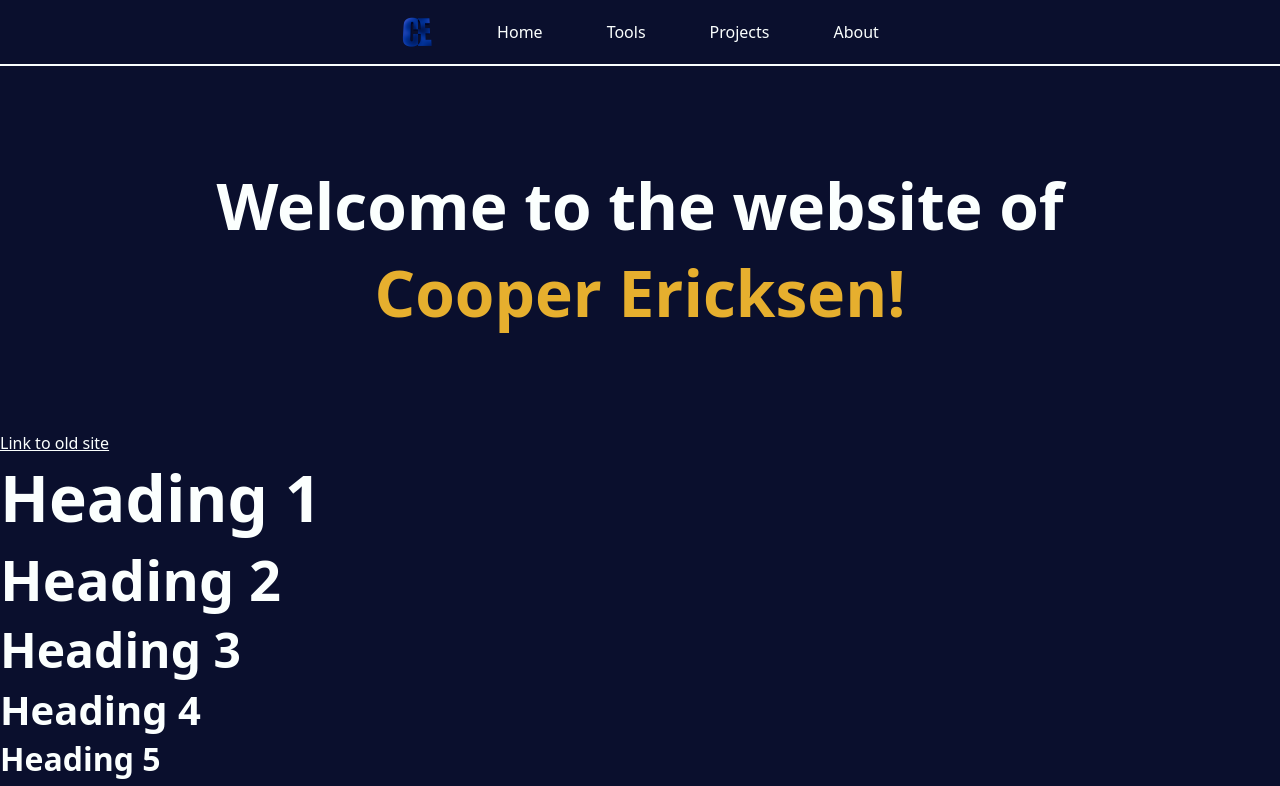
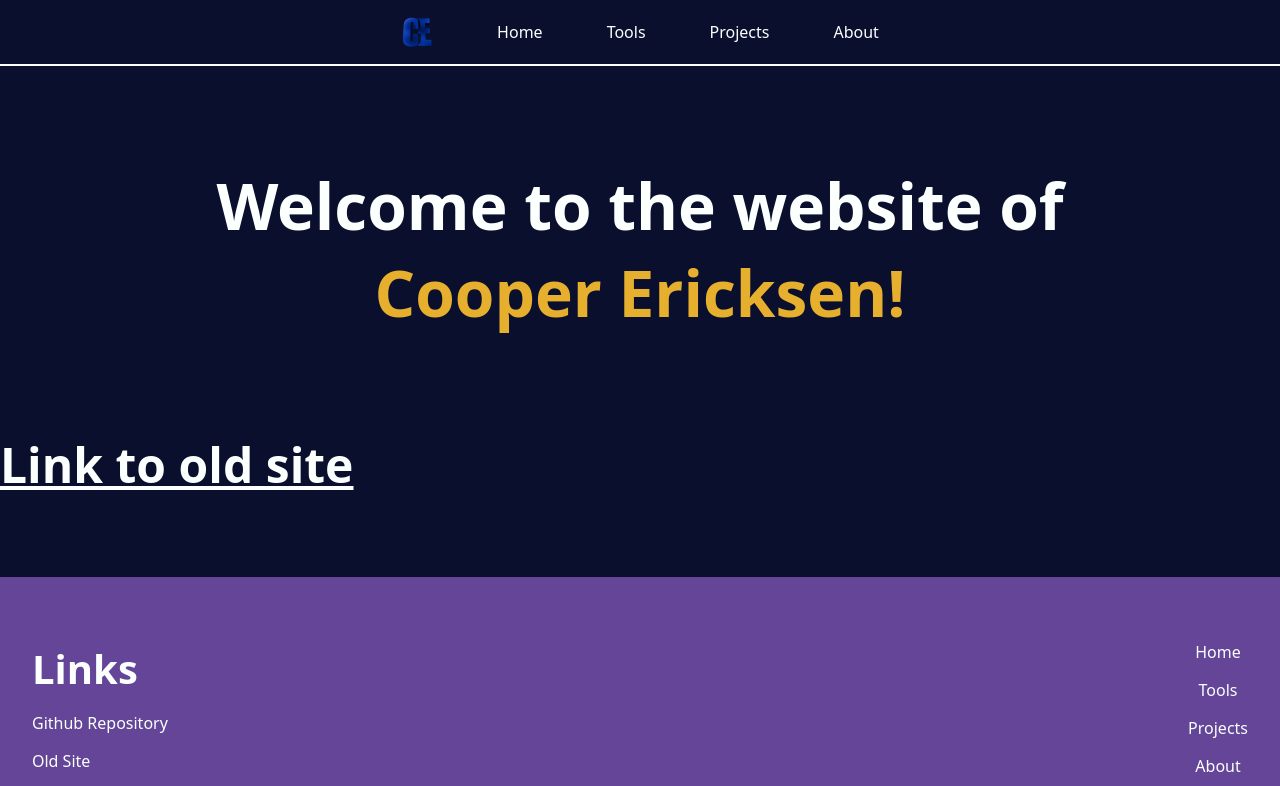
Before and after one commit to coopericksen/website, a React (Vite) app: page / in a window 1280 px wide. Shown: the top 786 px of the page. Built offline with nearby package versions, Linux system fonts and the light colour scheme.

Commit message:
Fixed banner font-sizing and removed debug elements

```diff
--- a/src/components/WelcomeBanner.tsx
+++ b/src/components/WelcomeBanner.tsx
@@ -3,7 +3,7 @@ import '../styles/WelcomeBanner.css';
 function WelcomeBanner() {
     return (
         <section className='welcome-banner'>
-            <h1>Welcome to the website of <a className='welcome-banner-name' href="/about">Cooper Ericksen!</a></h1>
+            <h1>Welcome to the website of <a className='welcome-banner-name' href="/about"><h1>Cooper Ericksen!</h1></a></h1>
         </section>
     )
 }
--- a/src/pages/IndexPage.tsx
+++ b/src/pages/IndexPage.tsx
@@ -8,8 +8,8 @@ function IndexPage() {
         <>
             <Nav />
             <WelcomeBanner />
-            <a href="https://legacy.coopericksen.com">Link to old site</a>
-            <ElementSizes />
+            <a href="https://legacy.coopericksen.com"><h3>Link to old site</h3></a>
+            {/* <ElementSizes /> */}
             <Footer />
         </>
     )
```
